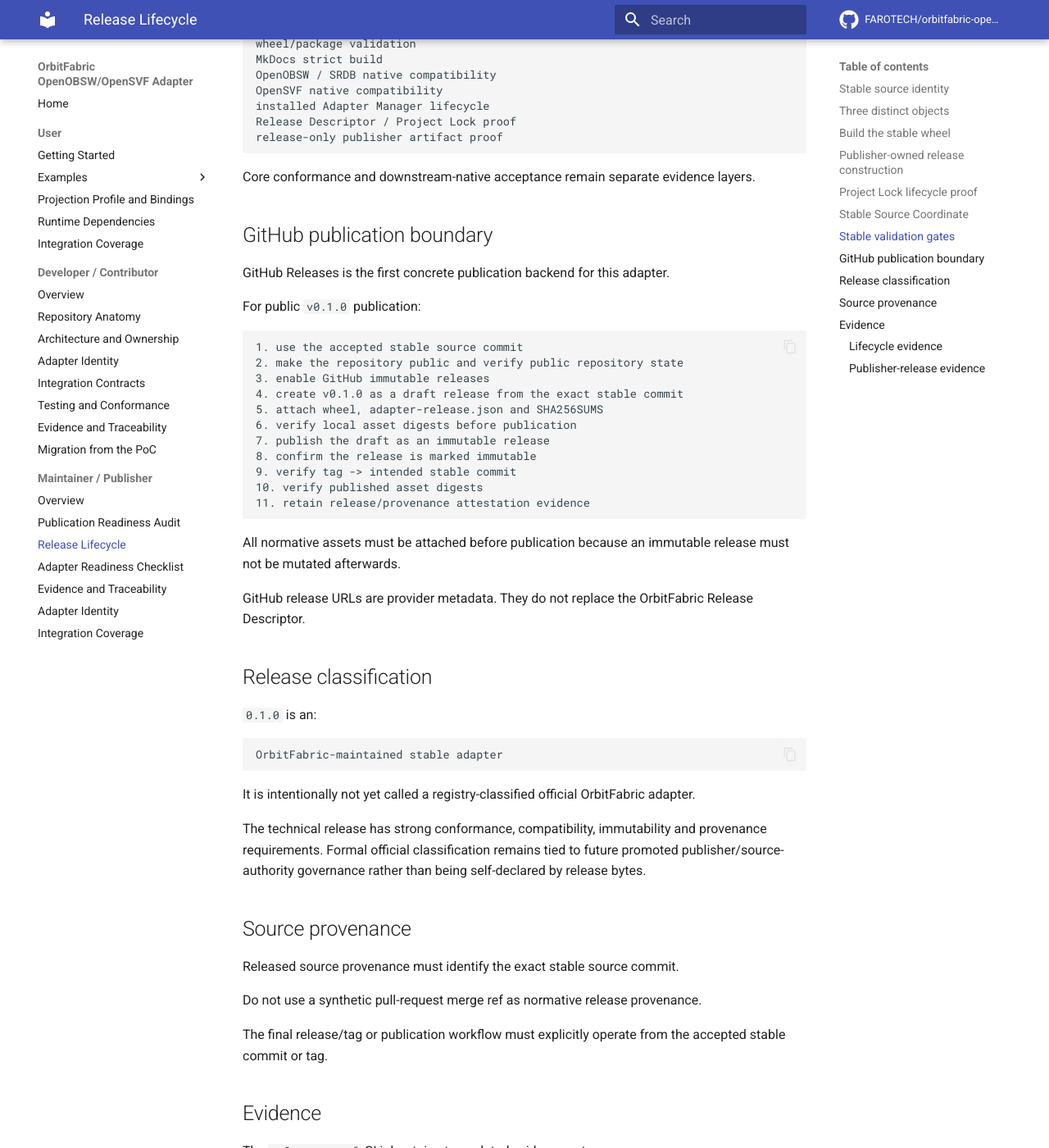
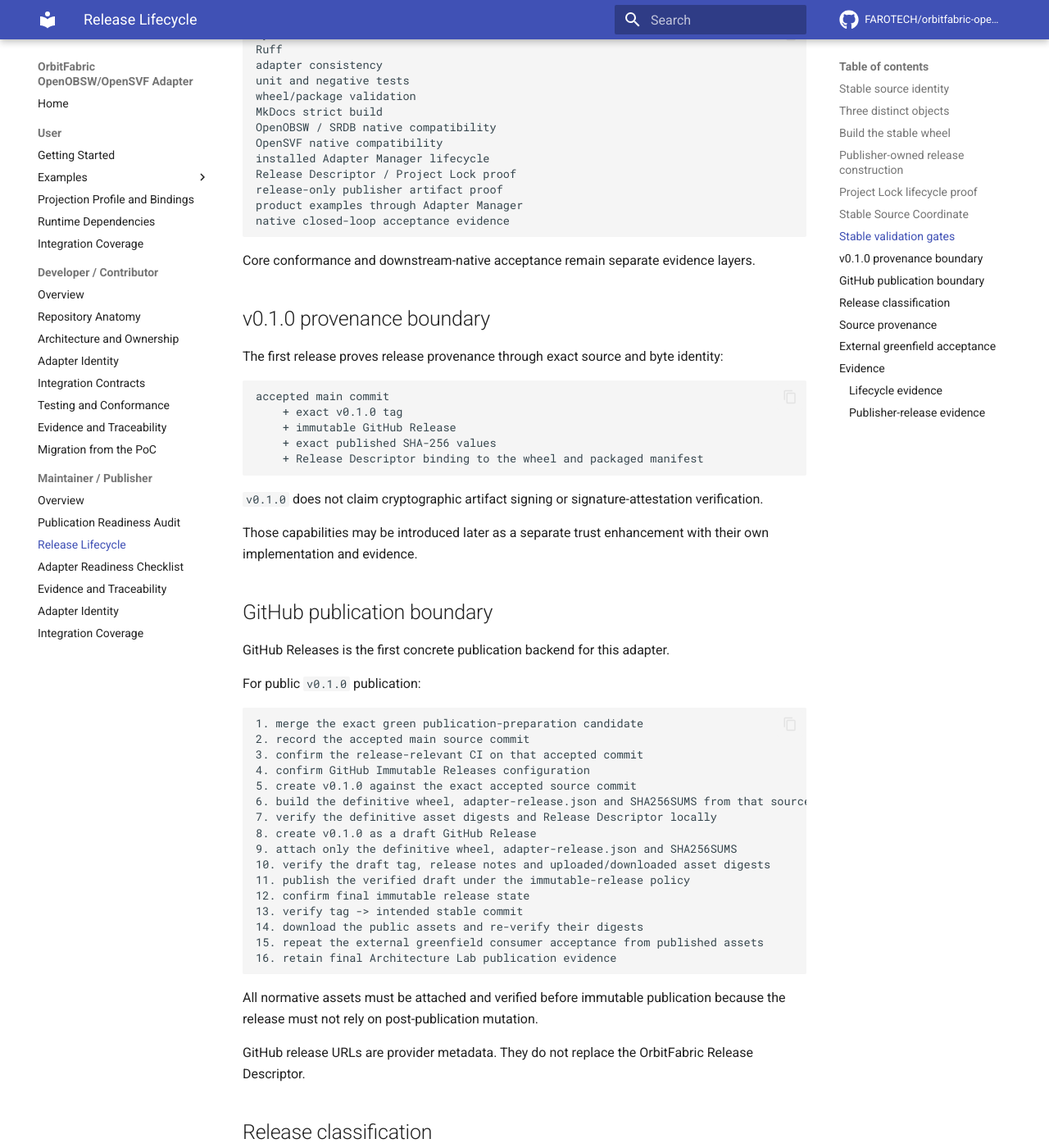
Before and after one commit to FAROTECH/orbitfabric-openobsw-opensvf-adapter, an MkDocs documentation site: the page built from docs/release-lifecycle.md, in a window 1280 px wide and 1400 px high, scrolled down 3315 px. Shown: the whole window at 82% size. Built offline with MkDocs 1.6.1 and Material for MkDocs 9.7.7, drawn with Linux system fonts in a browser that asks for light colours; comment, search, counter and statistics services are not loaded; some of the changed text lies outside the part shown.

Commit message:
Align release lifecycle with v0.1.0 publication claims

````diff
--- a/docs/release-lifecycle.md
+++ b/docs/release-lifecycle.md
@@ -1,6 +1,8 @@
 # Release Lifecycle
 
 This repository separates publisher release construction, consumer project selection and publication transport.
+
+The operational publication gate for the first release is [v0.1.0 Publication Readiness Audit](publication-readiness-audit.md).
 
 ## Stable source identity
 
@@ -13,9 +15,9 @@
 classification:   OrbitFabric-maintained stable adapter
 ```
 
-Its semantic scope is the reviewed first-release scope recorded by the Integration Coverage Matrix. Source acceptance, repository visibility and publication of immutable release assets remain separate states.
+Its semantic scope is the reviewed first-release scope recorded by the Integration Coverage Matrix. Source acceptance and publication of immutable release assets remain separate states.
 
-The presence of `version = 0.1.0` in source does not by itself establish that a public release has been published.
+The repository is already public. The presence of `version = 0.1.0` in source does not by itself establish that a public `v0.1.0` release has been published.
 
 ## Three distinct objects
 
@@ -82,12 +84,13 @@
 adapter-release.json
 SHA256SUMS
 release notes
-release/provenance attestation evidence
 ```
 
 The release-only checksum file covers the exact wheel and Release Descriptor bytes.
 
 The Integration Package Manifest digest is bound inside the Release Descriptor and the manifest bytes are packaged inside the wheel.
+
+GitHub-generated source archives are provider conveniences and are not OrbitFabric adapter release membership.
 
 ## Project Lock lifecycle proof
 
@@ -162,9 +165,27 @@
 installed Adapter Manager lifecycle
 Release Descriptor / Project Lock proof
 release-only publisher artifact proof
+product examples through Adapter Manager
+native closed-loop acceptance evidence
 ```
 
 Core conformance and downstream-native acceptance remain separate evidence layers.
+
+## v0.1.0 provenance boundary
+
+The first release proves release provenance through exact source and byte identity:
+
+```text
+accepted main commit
+    + exact v0.1.0 tag
+    + immutable GitHub Release
+    + exact published SHA-256 values
+    + Release Descriptor binding to the wheel and packaged manifest
+```
+
+`v0.1.0` does not claim cryptographic artifact signing or signature-attestation verification.
+
+Those capabilities may be introduced later as a separate trust enhancement with their own implementation and evidence.
 
 ## GitHub publication boundary
 
@@ -173,20 +194,25 @@
 For public `v0.1.0` publication:
 
 ```text
-1. use the accepted stable source commit
-2. make the repository public and verify public repository state
-3. enable GitHub immutable releases
-4. create v0.1.0 as a draft release from the exact stable commit
-5. attach wheel, adapter-release.json and SHA256SUMS
-6. verify local asset digests before publication
-7. publish the draft as an immutable release
-8. confirm the release is marked immutable
-9. verify tag -> intended stable commit
-10. verify published asset digests
-11. retain release/provenance attestation evidence
+1. merge the exact green publication-preparation candidate
+2. record the accepted main source commit
+3. confirm the release-relevant CI on that accepted commit
+4. confirm GitHub Immutable Releases configuration
+5. create v0.1.0 against the exact accepted source commit
+6. build the definitive wheel, adapter-release.json and SHA256SUMS from that source
+7. verify the definitive asset digests and Release Descriptor locally
+8. create v0.1.0 as a draft GitHub Release
+9. attach only the definitive wheel, adapter-release.json and SHA256SUMS
+10. verify the draft tag, release notes and uploaded/downloaded asset digests
+11. publish the verified draft under the immutable-release policy
+12. confirm final immutable release state
+13. verify tag -> intended stable commit
+14. download the public assets and re-verify their digests
+15. repeat the external greenfield consumer acceptance from published assets
+16. retain final Architecture Lab publication evidence
 ```
 
-All normative assets must be attached before publication because an immutable release must not be mutated afterwards.
+All normative assets must be attached and verified before immutable publication because the release must not rely on post-publication mutation.
 
 GitHub release URLs are provider metadata. They do not replace the OrbitFabric Release Descriptor.
 
@@ -208,7 +234,26 @@
 
 Do not use a synthetic pull-request merge ref as normative release provenance.
 
-The final release/tag or publication workflow must explicitly operate from the accepted stable commit or tag.
+The final tag and definitive release build must operate from the accepted stable commit.
+
+The exact tag-to-commit association and published asset digests are retained as publication evidence.
+
+## External greenfield acceptance
+
+Publication is not considered fully accepted until a new consumer workspace proves the published distribution path.
+
+The final acceptance must not rebuild or source-install the adapter.
+
+```text
+install OrbitFabric Core
+    -> obtain public v0.1.0 release assets
+    -> Adapter Manager install
+    -> inspect / verify
+    -> execute product examples
+    -> native closed-loop acceptance
+```
+
+The adapter repository may be cloned only to obtain product example source inputs if necessary. It must not provide the adapter installation bytes in this final exercise.
 
 ## Evidence
 
@@ -231,4 +276,13 @@
 release-only SHA256SUMS
 ```
 
-After public publication, Architecture Lab evidence additionally retains the immutable GitHub release state, exact tag/commit association, published digests and release/provenance attestation result.
+After public publication, Architecture Lab evidence additionally retains:
+
+```text
+accepted source commit
+exact v0.1.0 tag association
+immutable GitHub Release identity/state
+published asset SHA-256 values
+post-publication Adapter Manager verification
+external greenfield product-example evidence
+```
````
